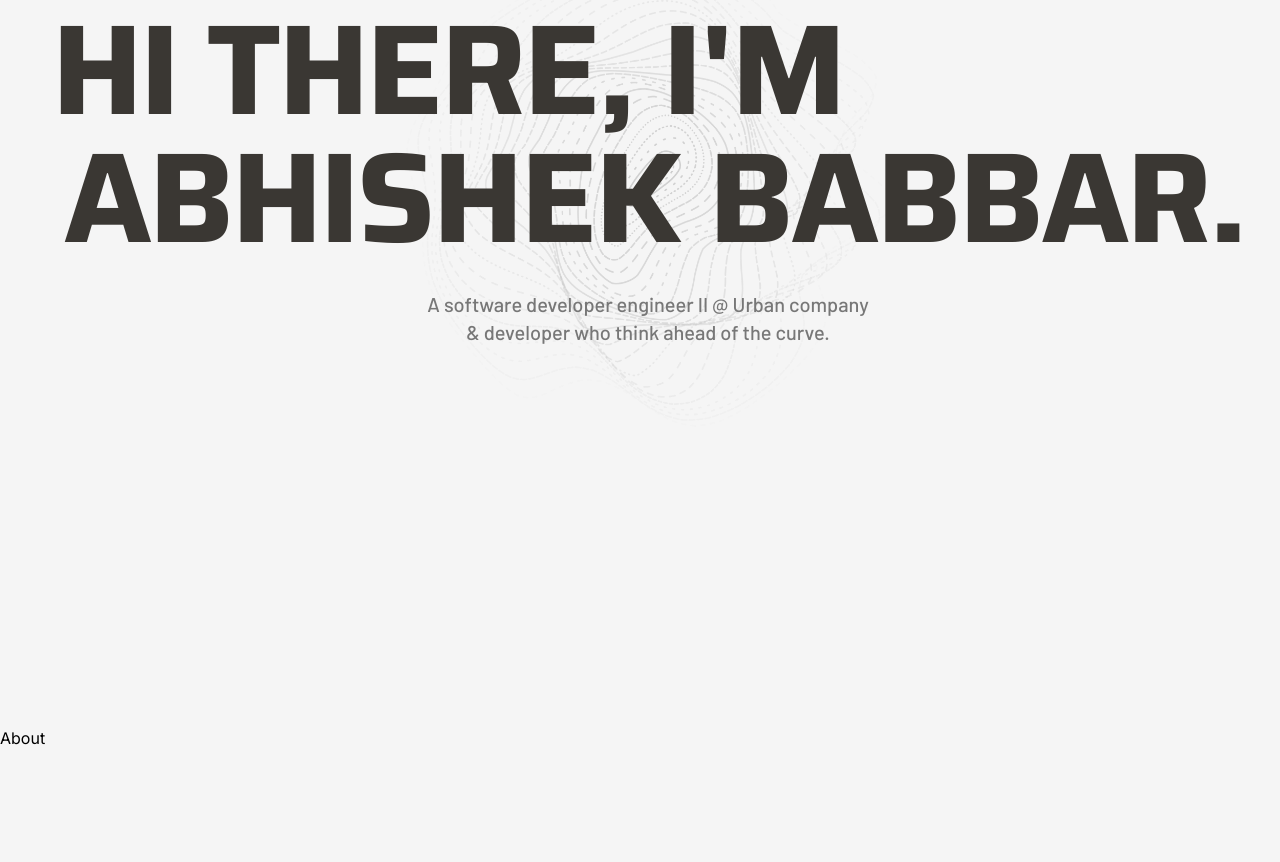
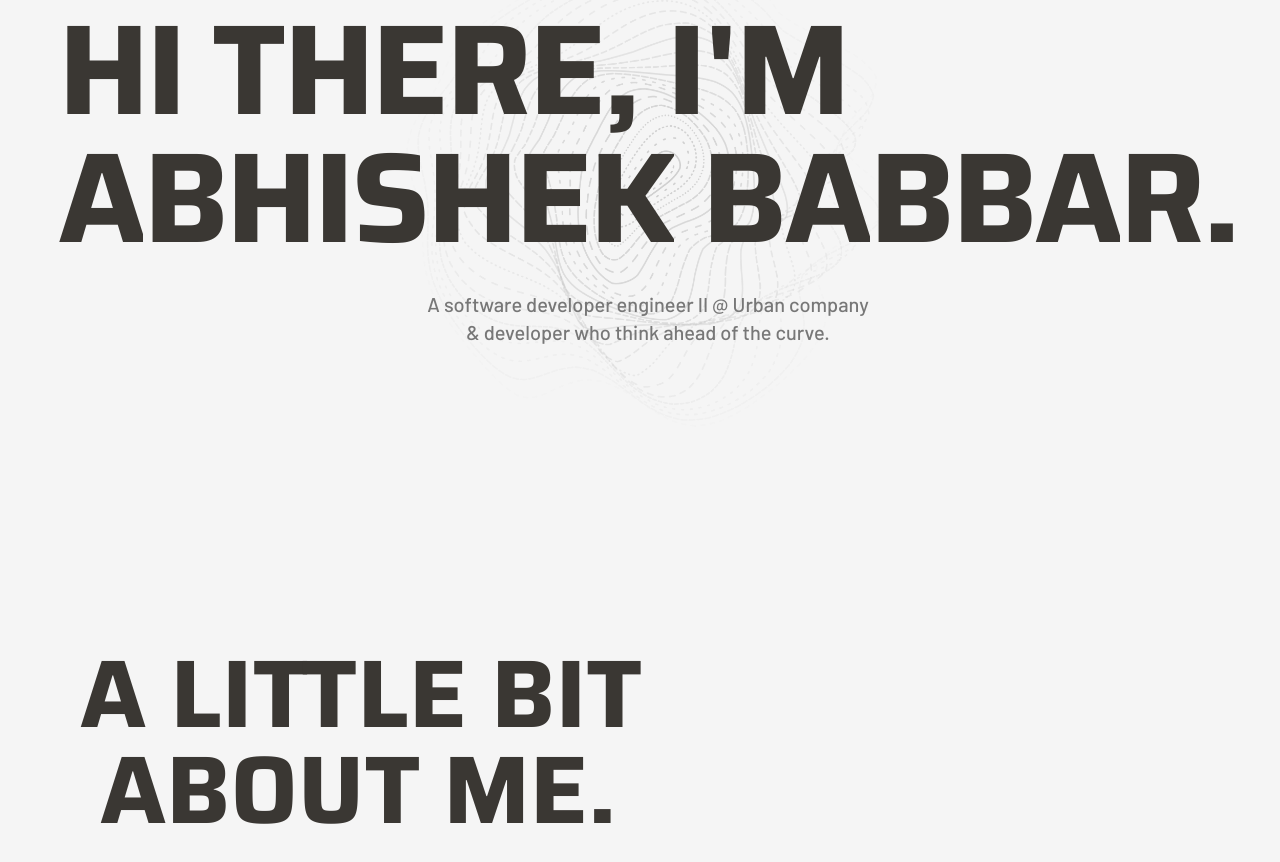
Before and after one commit to Abh1shekSingh/babbar, a Next.js app: page / in a window 1280 px wide. Shown: the part 218-1080 px from the top of the page. Before the commit the page ends 968 px from the top, so only its background shows below. Built offline with nearby package versions, Linux system fonts and the light colour scheme.

Commit message:
Letter by Letter Animation

```diff
--- a/components/About.jsx
+++ b/components/About.jsx
@@ -1,8 +1,21 @@
 import React from 'react'
+import { Saira } from 'next/font/google'
+const SairaF = Saira({subsets: ['latin'], weight: ['700']})
+import { useGSAP } from '@gsap/react'
+import gsap from 'gsap'
+const About = () => {
 
-const About = () => {
   return (
-    <div>About</div>
+    <div className='h-[100vh]'>
+      <div className='ml-[5em]'>
+        <span className='block overflow-hidden'>
+          <span className={`block ${SairaF.className} uppercase text-[#3A3733] text-8xl`}>A little bit</span>
+        </span>
+        <span className='block overflow-hidden '>
+          <span className={`block ${SairaF.className} uppercase text-[#3A3733] ml-5 text-8xl`}>About me.</span>
+        </span>
+      </div>
+    </div>
   )
 }
 
--- a/components/Hero.jsx
+++ b/components/Hero.jsx
@@ -9,34 +9,59 @@ import gsap from "gsap"
 import {useGSAP} from "@gsap/react";
 const Hero = () => {
 
+    const greetWord = [...("Hi There, I'm")]
+    const nameWord = [...("Abhishek Babbar.")]
+
+
     useGSAP(() => {
         gsap.from("#greeting",
-            {y: 150, duration: 1.5, ease: "expo.out"}
+            {y: 150, duration: 1.5, ease: "expo.out", stagger: {amount: 0.8}}
         )
         gsap.from("#name",
-            {y: 150, duration: 1.5,delay:0.2 ,ease: "expo.out"}
+            {y: 150, duration: 1.5,delay:0.2 ,ease: "expo.out", stagger: {amount: 0.8}}
         )
         gsap.from("#subtext",
             {y: 100, opacity:0, duration: 1.5,delay:0.8 ,ease: "expo.out"}
         )
         gsap.from("#hero_image",
-            {scale: 0, opacity:0, duration: 1,ease: "expo.out"}
+            {scale: 0, opacity:0, duration: 4,ease: "expo.out"}
         )
     }, [])
 
   return (
-    <div className='h-[100vh] w-full'>
+    <div className='h-[90vh] w-full'>
         <div className='absolute z-[0] w-[100%] sm:w-[50%] top-1/2 left-1/2 translate-x-[-50%] translate-y-[-50%]'>
             <Image id='hero_image'  src={heroImage} alt='hero'/>
         </div>
         <div className='pl-[1em] absolute bottom-12 sm:bottom-0 sm:relative sm:flex sm:flex-col sm:justify-center sm:pt-[5em] sm:items-center'>
             <div className={`text-[#3A3733] uppercase font-bold text-4xl xl:text-9xl lg:text-7xl sm:text-5xl ${SairaF.className}`}>
-                <span className='block overflow-hidden'>
-                    <span id='greeting' className='block tracking-tight '>Hi There, I&apos;m</span>
-                </span>
-                <span className='block overflow-hidden'>
-                    <span id='name' className='sm:ml-3 block tracking-tight'>Abhishek Babbar.</span>
-                </span>
+                <div className='flex'>
+                    {greetWord.map((word, index) => {
+                        if(word !== ' ') {
+                            return <span className='block overflow-hidden'>
+                                <span id='greeting' className='flex block tracking-tight'>{word}</span>
+                            </span>
+                        }else {
+                            return <span className='ml-3 xl:ml-7 lg:ml-5 sm:ml-5 block overflow-hidden'>
+                                <span id='greeting' className='flex block tracking-tight'>{word}</span>
+                            </span>
+                        }
+                    })}
+                </div>
+                <div className='flex'>
+                    {nameWord.map((word, index) => {
+                        if(word !== ' ') {
+                            return <span className='block overflow-hidden'>
+                                <span id='greeting' className='flex block tracking-tight'>{word}</span>
+                            </span>
+                        }else {
+                            return <span className='ml-3 xl:ml-7 lg:ml-5 sm:ml-5 block overflow-hidden'>
+                                <span id='greeting' className='flex block tracking-tight'>{word}</span>
+                            </span>
+                        }
+                    })}
+                </div>
+
             </div>
             <div className='text-[#777777] sm:w-[35%] sm:text-center font-medium text-sm xl:text-xl lg:text-lg sm:text-sm mt-2 sm:mt-7'>
                 <p id='subtext' className={`${BarlowF.className}`}>A software developer engineer II @ Urban company & developer who think ahead of the curve.</p>
```
